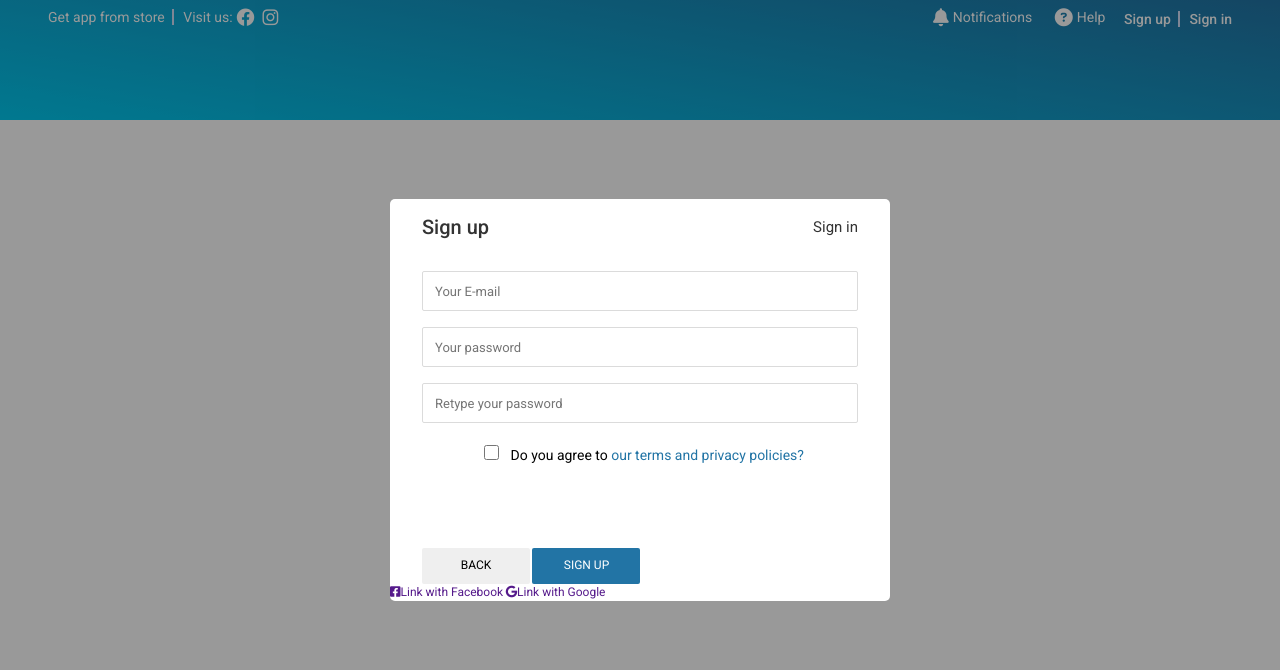
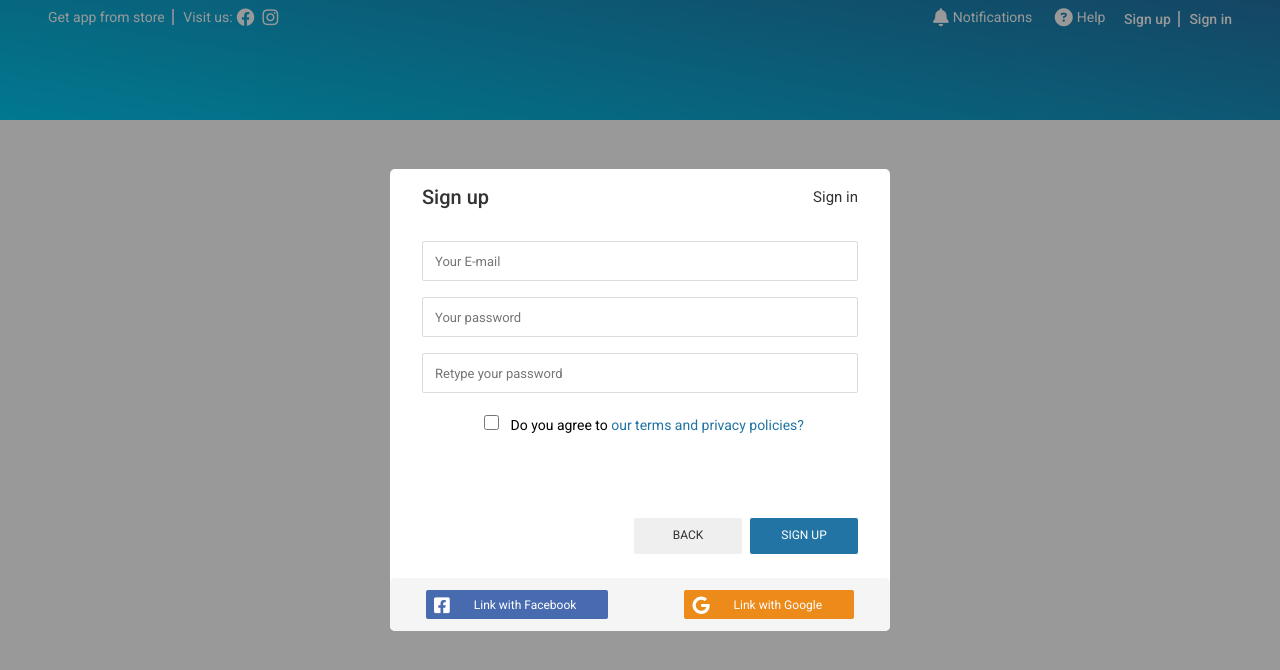
Before and after one commit to kyle41io/CloneMarket, a plain HTML site: page index.html in a window 1280 px wide. Drawn offline with nearby package versions, Linux system fonts and the light colour scheme.

Commit message:
add sign up

```diff
--- a/assets/css/base.css
+++ b/assets/css/base.css
@@ -89,15 +89,35 @@ p {
 
 .btn {
     min-width: 108px;
-    min-height: 36px;
+    height: 36px;
     text-decoration: none;
     border: none;
     border-radius: 2px;
     font-size: 1.2rem;
     padding: 0;
+    cursor: pointer;
+    color: var(--text-color);
+    display: flex;
+    justify-content: center;
+    align-items: center;
+}
+
+.btn.btn--size-s {
+    padding: 0 8px;
+    height: 29px;
+}
+
+.btn.btn--normal:hover {
+    background-color: rgba(0, 0, 0, 0.2);
 }
 
 .btn.btn--primary {
     color: var(--white-color);
     background-color: var(--primary-color);
 }
+
+.btn.btn--disabled {
+    color: #949494;
+    cursor: default;
+    background-color: #c3c3c3;
+}
--- a/assets/css/main.css
+++ b/assets/css/main.css
@@ -240,6 +240,7 @@
 
 .auth-form {
     width: 500px;
+    overflow: hidden;
 }
 
 .auth-form__container {
@@ -299,4 +300,41 @@
 
 .auth-form__controls {
     margin-top: 80px;
+    display: flex;
+    justify-content: flex-end;
 }
+
+.auth-form__controls-back {
+    margin-right: 8px;
+}
+
+.auth-form__socials {
+    display: flex;
+    justify-content: space-between;
+    background-color: #f5f5f5;
+    padding: 12px 36px;
+    margin-top: 24px;
+    border-radius: 5px;
+}
+
+.auth-form__socials-icon {
+    font-size: 1.8rem;
+}
+
+.auth-form__socials--facebook {
+    color: var(--white-color);
+    background-color: #486bb0;
+}
+
+.auth-form__socials--facebook .auth-form__socials-icon {
+    color: var(--white-color);
+}
+
+.auth-form__socials--google {
+    color: var(--white-color);
+    background-color: #ec8a1a;
+}
+
+.auth-form__socials-title {
+    margin: 0 24px;
+}
--- a/index.html
+++ b/index.html
@@ -139,16 +139,19 @@
                         </p>
                     </div>
                     <div class="auth-form__controls">
-                        <button class="btn">BACK</button>
+                        <button class="btn btn--normal auth-form__controls-back">BACK</button>
                         <button class="btn btn--primary">SIGN UP</button>
                     </div>
                 </div>
 
                 <div class="auth-form__socials">
-                    <a href="" class="btn btn--with-icon">
-                        <i class="fa-brands fa-square-facebook"></i>Link with Facebook</a>
-                    <a href="" class="btn btn--with-icon">
-                        <i class="fa-brands fa-google"></i>Link with Google </a>
+                    <a href="" class="auth-form__socials--facebook btn btn--size-s btn--with-icon">
+                        <i class="auth-form__socials-icon fa-brands fa-square-facebook"></i>
+                        <span class="auth-form__socials-title">Link with Facebook</span>
+                    </a>
+                    <a href="" class="auth-form__socials--google btn btn--size-s  btn--with-icon">
+                        <i class="auth-form__socials-icon fa-brands fa-google"></i>
+                        <span class="auth-form__socials-title">Link with Google</span> </a>
                 </div>
             </div>
         </div>
```
